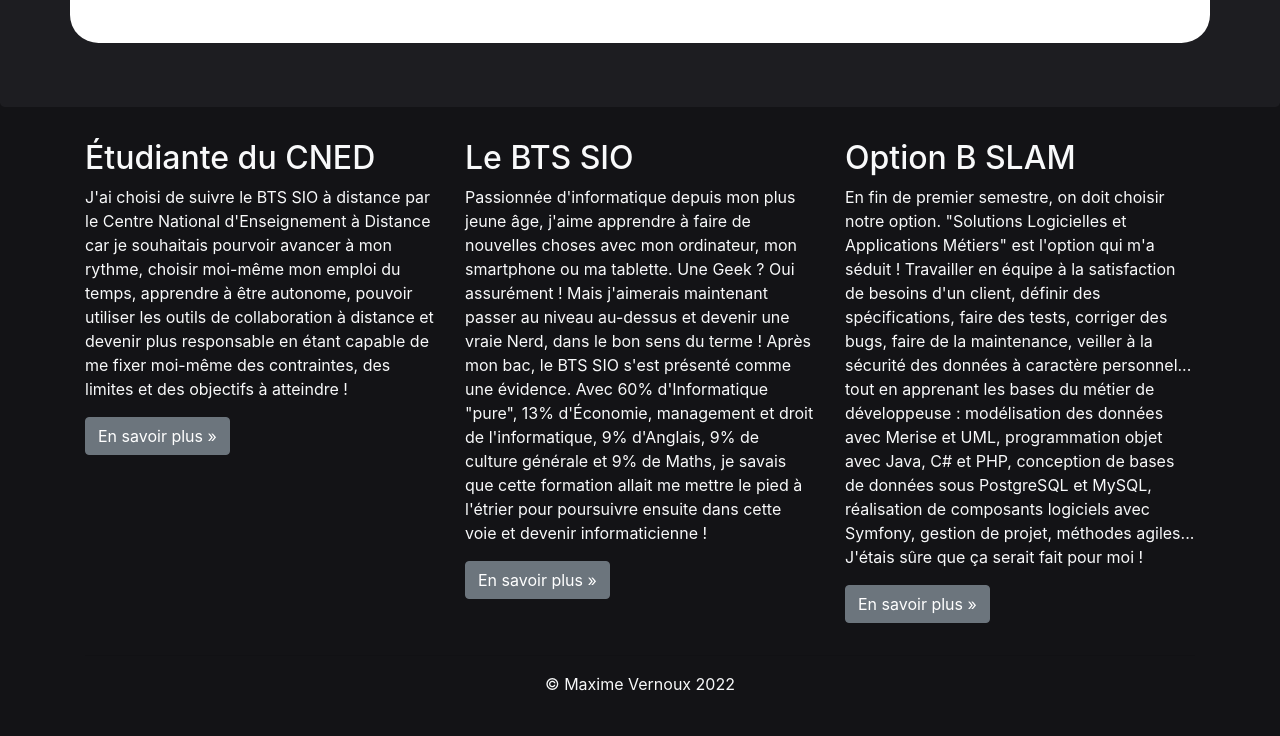
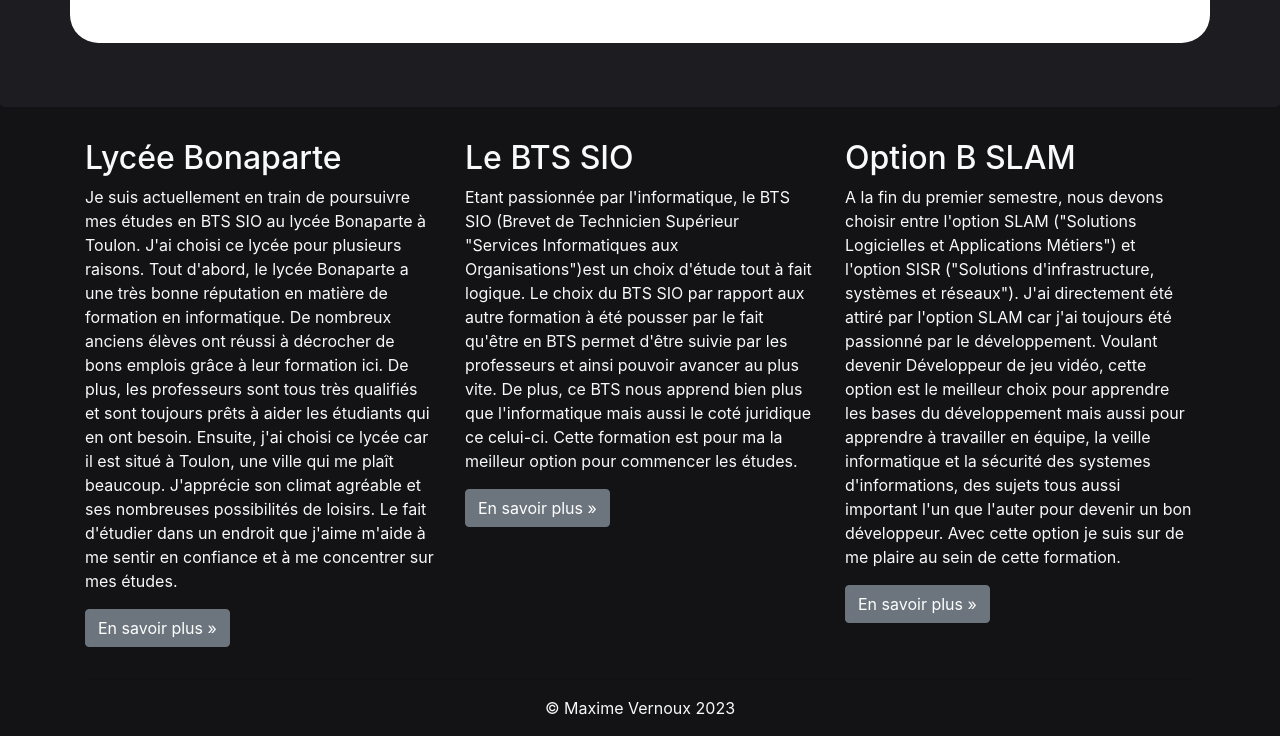
Before and after one commit to IMxMI/Portfolio, a plain HTML site: page pages/cv.html in a window 1280 px wide. Shown: the part 1192-1928 px from the top of the page. Before the commit the page ends 1904 px from the top, so only its background shows below. Drawn offline with nearby package versions, Linux system fonts and the light colour scheme; files whose address does not match are found by name.

Commit message:
Personnalisation du Footer (CV)

```diff
--- a/pages/cv.html
+++ b/pages/cv.html
@@ -262,57 +262,34 @@
             <div class="container">
                 <div class="row">
                     <div class="col-lg-4">
-                        <h2>Étudiante du CNED</h2>
-                        <p>J'ai choisi de suivre le BTS SIO à distance par le Centre National
-                            d'Enseignement à Distance car je souhaitais pourvoir avancer à mon rythme,
-                            choisir moi-même mon emploi du temps, apprendre à être autonome, pouvoir
-                            utiliser les outils de collaboration à distance et devenir plus responsable en
-                            étant capable de me fixer moi-même des contraintes, des limites et des
-                            objectifs à atteindre !
+                        <h2>Lycée Bonaparte</h2>
+                        <p>Je suis actuellement en train de poursuivre mes études en BTS SIO au lycée Bonaparte à Toulon. J'ai choisi ce lycée pour plusieurs raisons. Tout d'abord, le lycée Bonaparte a une très bonne réputation en matière de formation en informatique. De nombreux anciens élèves ont réussi à décrocher de bons emplois grâce à leur formation ici. De plus, les professeurs sont tous très qualifiés et sont toujours prêts à aider les étudiants qui en ont besoin.
+
+Ensuite, j'ai choisi ce lycée car il est situé à Toulon, une ville qui me plaît beaucoup. J'apprécie son climat agréable et ses nombreuses possibilités de loisirs. Le fait d'étudier dans un endroit que j'aime m'aide à me sentir en confiance et à me concentrer sur mes études.
                         </p>
-                        <p><a class="btn btn-secondary" href="http://www.cned.fr" target="_blank"
+                        <p><a class="btn btn-secondary" href="https://www.lyc-bonaparte.fr/" target="_blank"
                               role="button">En savoir plus »</a>
                         </p>
                     </div>
                     <div class="col-lg-4">
                         <h2>Le BTS SIO</h2>
-                        <p>Passionnée d'informatique depuis mon plus jeune âge, j'aime apprendre à faire
-                            de nouvelles choses avec mon ordinateur, mon smartphone ou ma tablette. Une
-                            Geek ? Oui assurément ! Mais j'aimerais maintenant passer au niveau au-dessus
-                            et devenir une vraie Nerd, dans le bon sens du terme ! Après mon bac, le BTS
-                            SIO s'est présenté comme une évidence. Avec 60% d'Informatique "pure", 13%
-                            d'Économie, management et droit de l'informatique, 9% d'Anglais, 9% de culture
-                            générale et 9% de Maths, je savais que cette formation allait me mettre le
-                            pied à l'étrier pour poursuivre ensuite dans cette voie et devenir
-                            informaticienne !
+                        <p>Etant passionnée par l'informatique, le BTS SIO (Brevet de Technicien Supérieur "Services Informatiques aux Organisations")est un choix d'étude tout à fait logique. Le choix du BTS SIO par rapport aux autre formation à été pousser par le fait  qu'être en BTS permet d'être suivie par les professeurs et ainsi pouvoir avancer au plus vite. De plus, ce BTS nous apprend bien plus que l'informatique mais aussi le coté juridique ce celui-ci. Cette formation est pour ma la meilleur option pour commencer les études.
                         </p>
-                        <p><a class="btn btn-secondary" href="https://fr.wikipedia.org/wiki/Brevet_de_tec
-                              hnicien_supérieur_-_Services_informatiques_aux_organisations"
+                        <p><a class="btn btn-secondary" href="https://fr.wikipedia.org/wiki/Brevet_de_technicien_sup%C3%A9rieur_-_Services_informatiques_aux_organisations"
                               target="_blank" role="button">En savoir plus »</a>
                         </p>
                     </div>
                     <div class="col-lg-4">
                         <h2>Option B SLAM</h2>
-                        <p>En fin de premier semestre, on doit choisir notre option. "Solutions
-                            Logicielles et Applications Métiers" est l'option qui m'a séduit&nbsp;!
-                            Travailler en équipe à la satisfaction de besoins d'un client, définir des
-                            spécifications, faire des tests, corriger des bugs, faire de la maintenance,
-                            veiller à la sécurité des données à caractère personnel... tout en apprenant
-                            les bases du métier de développeuse : modélisation des données
-                            avec Merise et UML, programmation objet avec Java, C# et PHP, conception
-                            de bases de données sous PostgreSQL et MySQL, réalisation de
-                            composants logiciels avec Symfony, gestion de projet, méthodes agiles...
-                            J'étais sûre que ça serait fait pour moi !
+                        <p>A la fin du premier semestre, nous devons choisir entre l'option SLAM ("Solutions Logicielles et Applications Métiers") et l'option SISR ("Solutions d'infrastructure, systèmes et réseaux"). J'ai directement été attiré par l'option SLAM car j'ai toujours été passionné par le développement. Voulant devenir Développeur de jeu vidéo, cette option est le meilleur choix pour apprendre les bases du développement mais aussi pour apprendre à travailler en équipe, la veille informatique et la sécurité des systemes d'informations, des sujets tous aussi important l'un que l'auter pour devenir un bon développeur. Avec cette option je suis sur de me plaire au sein de cette formation.
                         </p>
-                        <p><a class="btn btn-secondary" href="https://www.onisep.fr/Ressources/Univers-Fo
-                              rmation/Formations/Post-bac/bts-services-informatiques-aux-organisations-op
-                              tion-b-solutions-logicielles-et-applications-metiers" target="_blank"
+                        <p><a class="btn btn-secondary" href="https://www.onisep.fr/Ressources/univers-formation/Formations/Post-bac/bts-services-informatiques-aux-organisations-option-b-solutions-logicielles-et-applications-metiers" target="_blank"
                               role="button">En savoir plus »</a>
                         </p>
                     </div>
                 </div>
                 <hr>
-                <p class="text-center" id="copyright">© Maxime Vernoux 2022</p>
+                <p class="text-center" id="copyright">© Maxime Vernoux 2023</p>
             </div>
         </footer>
         <!-- Optional JavaScript; choose one of the two! -->
```
